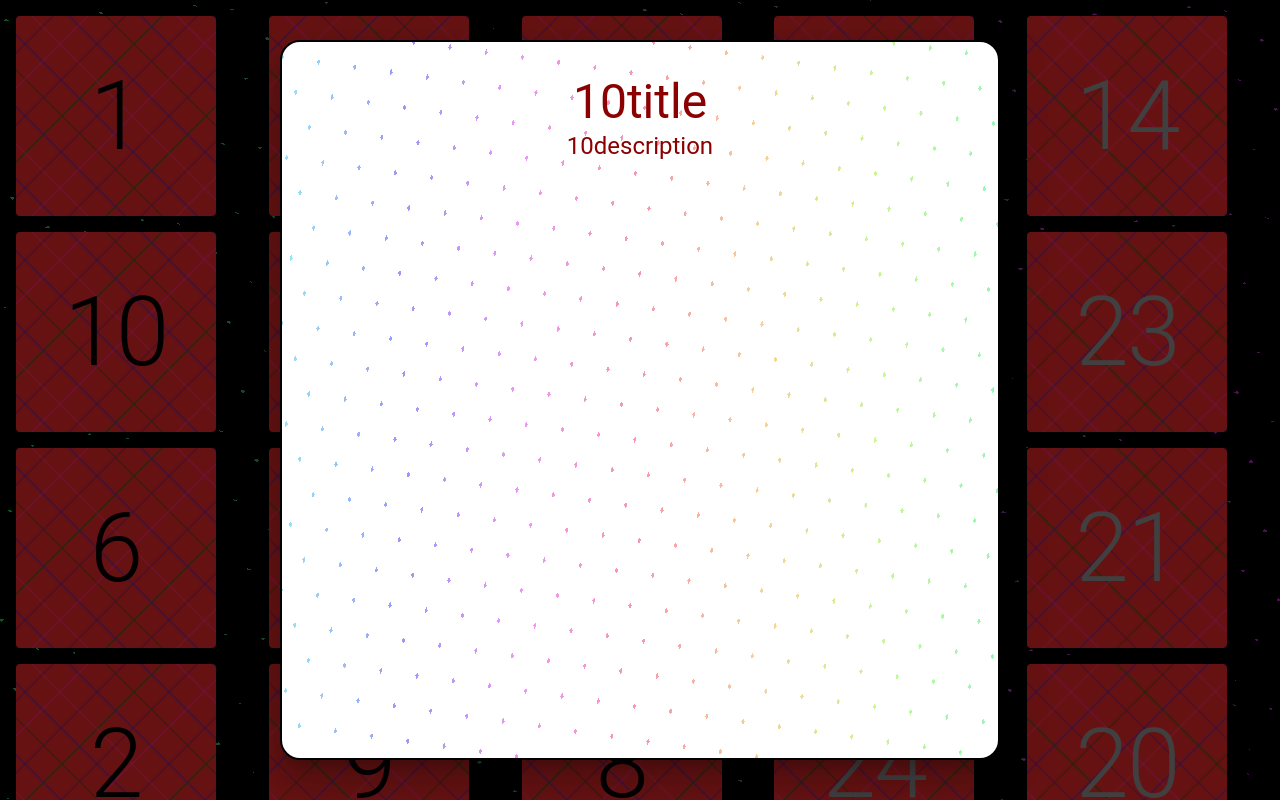
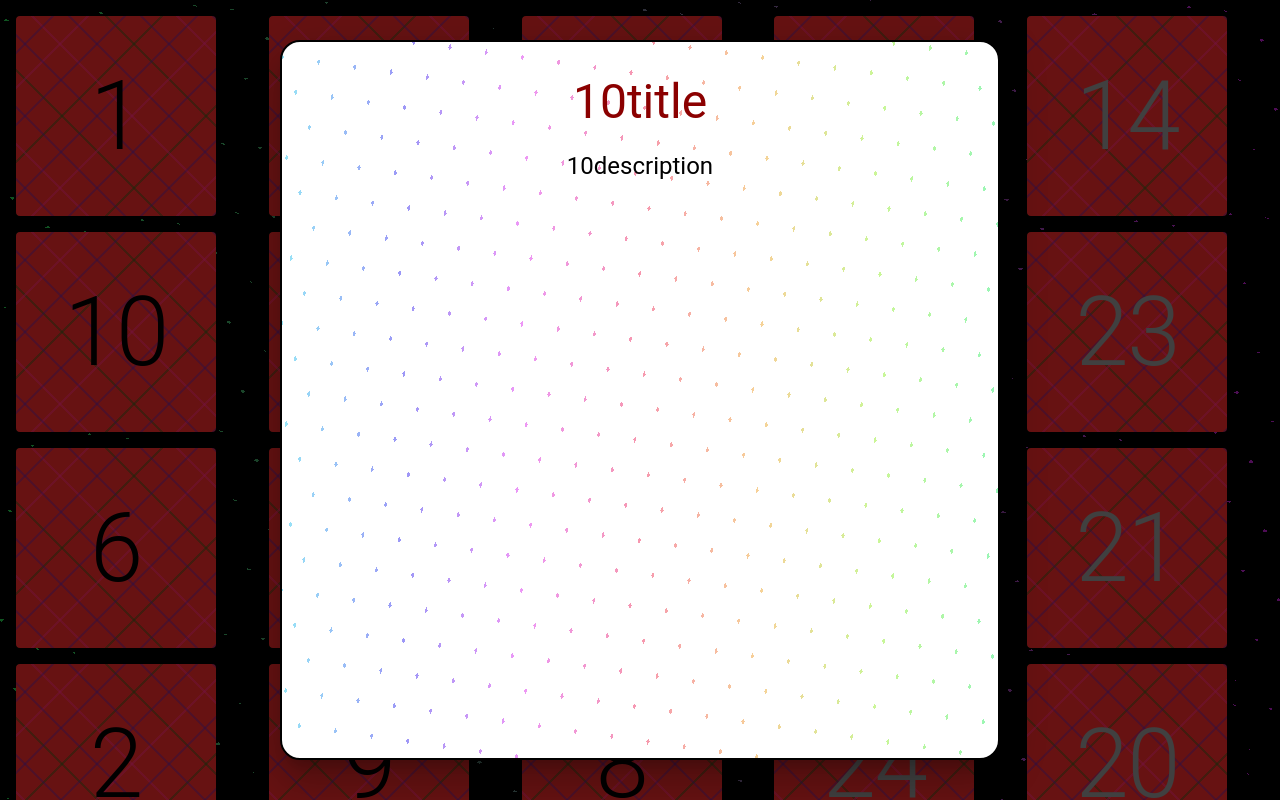
Before and after one commit to SoerenDit/climbing-coders, a React (Create React App) app in the folder christmas-calendar/: page / in a window 1280 px wide. Both pictures are taken after a click on the button "10". Shown: the top 800 px of the page. Built offline with nearby package versions, Linux system fonts and the light colour scheme.

Commit message:
Fixed spelling error and changed tekst to black

```diff
--- a/christmas-calendar/src/components/Door.tsx
+++ b/christmas-calendar/src/components/Door.tsx
@@ -40,7 +40,7 @@ const Door = (props: { door: IDoor }) => {
                     <Typography id="modal-modal-title" variant="h3" color="darkred">
                         {door.title}
                     </Typography>
-                    <Typography id="modal-modal-description" variant="h5" color="darkred">
+                    <Typography id="modal-modal-description" variant="h5" color="black" marginTop={"20px"}>
                         {door.description}
                     </Typography>
                 </Box>
--- a/christmas-calendar/src/data/doors.json
+++ b/christmas-calendar/src/data/doors.json
@@ -27,7 +27,7 @@
     },
     {
       "day": 6,
-      "title": "Huura, 6 december!",
+      "title": "Huura, 6. december!",
       "description": "En herlig dag! 6. december betyder jo, at der kun er 18 dage til jul! Det skal fejres med 100 squats!"
     },
     {
```
